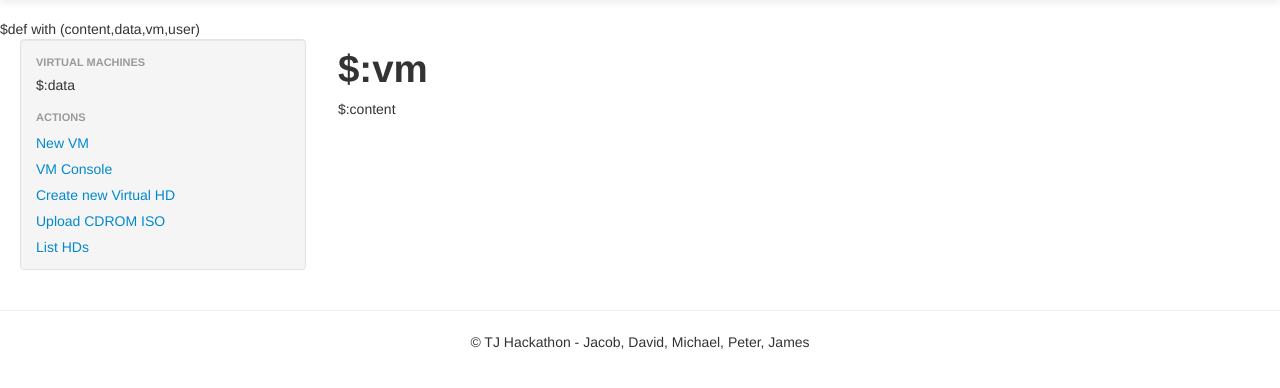
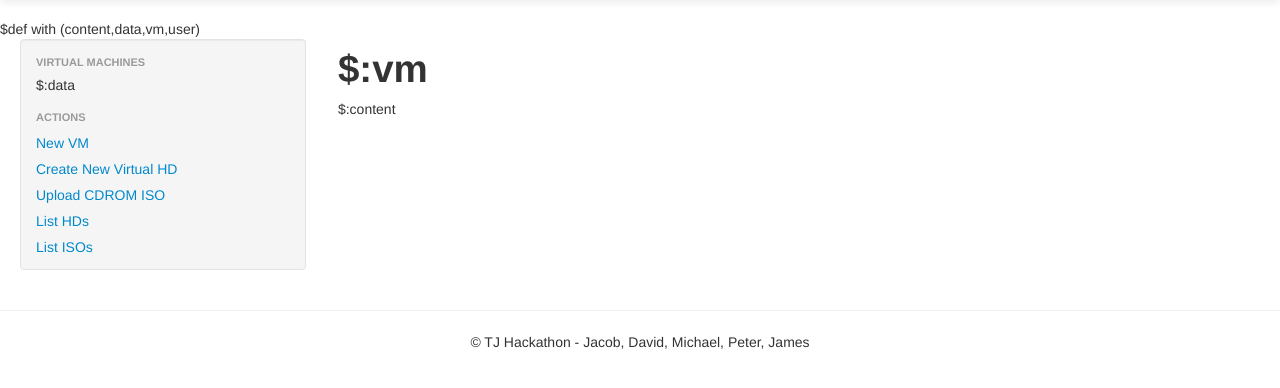
Before and after one commit to Vacation9/webvirt, a Python web app: template webvirt/templates/vm.html in a window 1280 px wide. Shown: the part 41-429 px from the top of the page. Run offline with Jinja, Linux system fonts and the light colour scheme; the template is opened without the code that fills it, so the values that code supplies are empty; some libraries are stand-ins or nearby versions.

Commit message:
changed sidebar

```diff
--- a/webvirt/templates/create.html
+++ b/webvirt/templates/create.html
@@ -71,10 +71,11 @@
               $:data
               <li class="nav-header">Actions</li>
               <li><a href="/hackathon/create">New VM</a></li>
-              <li><a href="/hackathon/console">VM Console</a></li>
-              <li><a href="/hackathon/hd">Create new Virtual HD</a></li>
+              <!--<li><a href="/hackathon/console">VM Console</a></li>-->
+              <li><a href="/hackathon/hd">Create New Virtual HD</a></li>
               <li><a href="/hackathon/upload">Upload CDROM ISO</a></li>
               <li><a href="/hackathon/listhd">List HDs</a></li>
+              <li><a href="/hackathon/listisos">List ISOs</a></li>
             </ul>
           </div><!--/.well -->
         </div><!--/span-->
--- a/webvirt/templates/index.html
+++ b/webvirt/templates/index.html
@@ -70,10 +70,11 @@
               $:data
               <li class="nav-header">Actions</li>
               <li><a href="/hackathon/create">New VM</a></li>
-              <li><a href="/hackathon/console">VM Console</a></li>
-              <li><a href="/hackathon/hd">Create new Virtual HD</a></li>
+              <!--<li><a href="/hackathon/console">VM Console</a></li>-->
+              <li><a href="/hackathon/hd">Create New Virtual HD</a></li>
               <li><a href="/hackathon/upload">Upload CDROM ISO</a></li>
               <li><a href="/hackathon/listhd">List HDs</a></li>
+              <li><a href="/hackathon/listisos">List ISOs</a></li>
             </ul>
           </div><!--/.well -->
         </div><!--/span-->
--- a/webvirt/templates/vm.html
+++ b/webvirt/templates/vm.html
@@ -70,10 +70,11 @@
               $:data
               <li class="nav-header">Actions</li>
               <li><a href="/hackathon/create">New VM</a></li>
-              <li><a href="/hackathon/console">VM Console</a></li>
-              <li><a href="/hackathon/hd">Create new Virtual HD</a></li>
+              <!--<li><a href="/hackathon/console">VM Console</a></li>-->
+              <li><a href="/hackathon/hd">Create New Virtual HD</a></li>
               <li><a href="/hackathon/upload">Upload CDROM ISO</a></li>
               <li><a href="/hackathon/listhd">List HDs</a></li>
+              <li><a href="/hackathon/listisos">List ISOs</a></li>
             </ul>
           </div><!--/.well -->
         </div><!--/span-->
```
